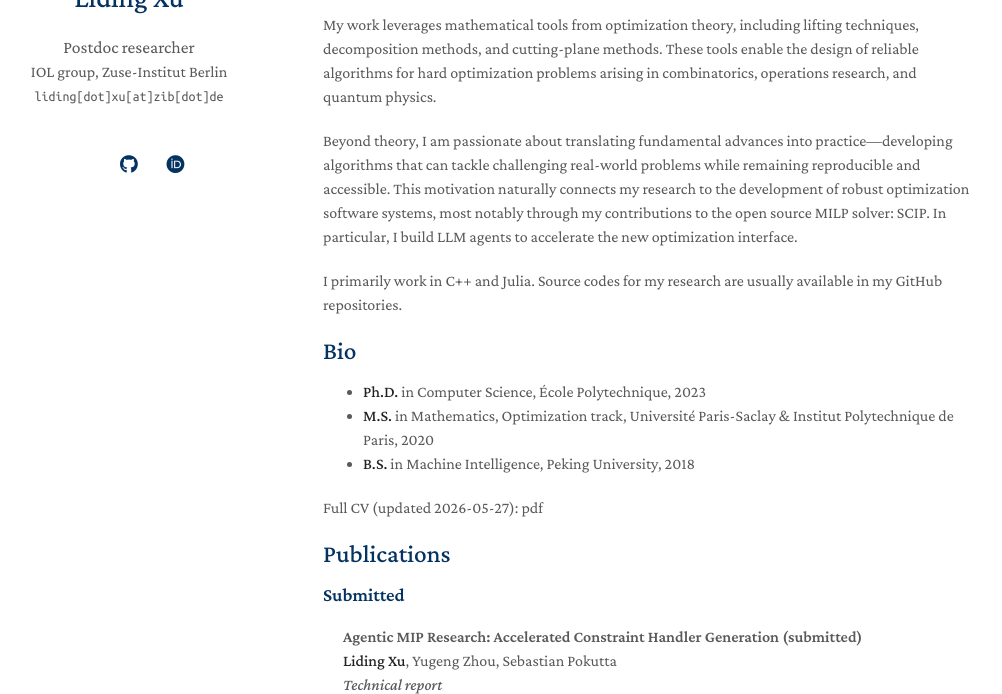
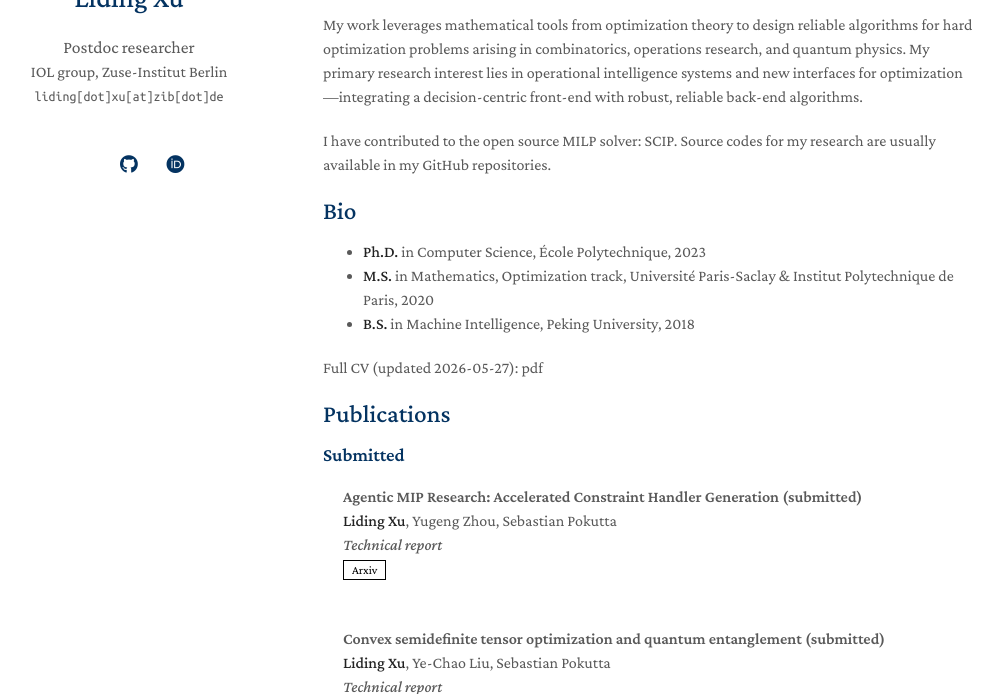
Before and after one commit to lidingxu/lidingxu.github.io, a Jekyll site: the page built from index.md, in a window 1280 px wide and 900 px high, cut to the strip 206-900 px from the top of the window. Shown: the whole strip, without its empty margins (147-1149 px from the left). Built offline with Jekyll 4.4.1, drawn with Linux system fonts in a browser that asks for light colours; nearby versions of some CDN libraries; a style sheet for code colours, icons or effects is not loaded; our own code applies the rules of GitHub Pages for plain Markdown files.

Commit message:
update intro

```diff
--- a/index.md
+++ b/index.md
@@ -8,12 +8,9 @@
 
 
 ## Research Areas
+My work leverages mathematical tools from optimization theory to design reliable algorithms for hard optimization problems arising in combinatorics, operations research, and quantum physics. My primary research interest lies in operational intelligence systems and new interfaces for optimization—integrating a decision-centric front-end with robust, reliable back-end algorithms.
 
-My work leverages mathematical tools from optimization theory, including lifting techniques, decomposition methods, and cutting-plane methods. These tools enable the design of reliable algorithms for hard optimization problems arising in combinatorics, operations research, and quantum physics.
-
-Beyond theory, I am passionate about translating fundamental advances into practice—developing algorithms that can tackle challenging real-world problems while remaining reproducible and accessible. This motivation naturally connects my research to the development of robust optimization software systems, most notably through my contributions to the open source MILP solver: <a target="_blank" href="https://www.scipopt.org/"><autocolor>SCIP</autocolor></a>.  In particular, I build LLM agents to accelerate the new optimization interface.
-
-I primarily work in C++ and Julia. Source codes for my research are usually available in my <a target="_blank" href="https://github.com/lidingxu?tab=repositories"><autocolor>GitHub repositories</autocolor></a>.
+I have contributed to the open source MILP solver: <a target="_blank" href="https://www.scipopt.org/"><autocolor>SCIP</autocolor></a>. Source codes for my research are usually available in my <a target="_blank" href="https://github.com/lidingxu?tab=repositories"><autocolor>GitHub repositories</autocolor></a>.
 
 ## Bio
 
```
